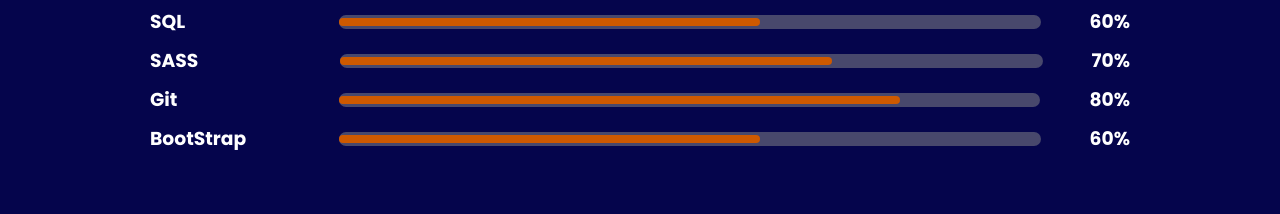
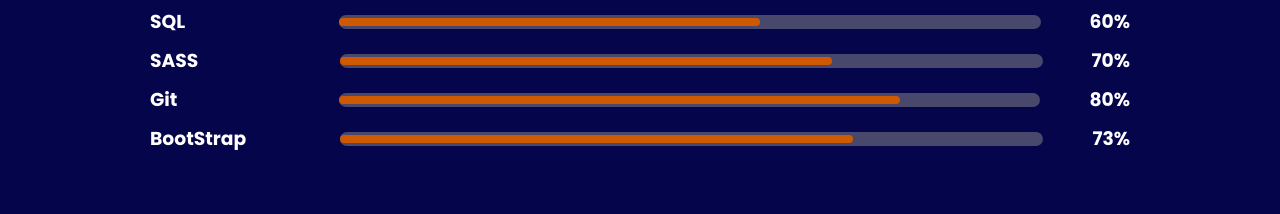
Before and after one commit to ChrispinMk/portfolio, a plain HTML site: page index.html in a window 1280 px wide. Shown: the part 2535-2749 px from the top of the page. Drawn offline with nearby package versions, Linux system fonts and the light colour scheme; a web font is replaced by a local one.

Commit message:
augmentation de l'experience de bootstrap

```diff
--- a/index.html
+++ b/index.html
@@ -281,7 +281,7 @@
 
                     <!-- pour le poucentage  -->
                     <div class="pourcent">
-                        <h3>60%</h3>
+                        <h3>73%</h3>
                     </div>
                 </div>
             </div>
--- a/style.css
+++ b/style.css
@@ -555,7 +555,7 @@ nav .hamburger, .menu-btn{
     width: 80%;
 }
 #skills .container-element .element .cont-progress .bootstrap{
-    width: 60%;
+    width: 73%;
 }
 #skills .container-element .element .pourcent{
     opacity: 0;
```
